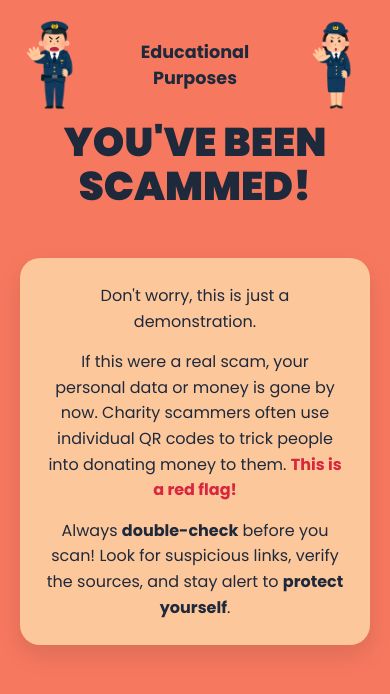
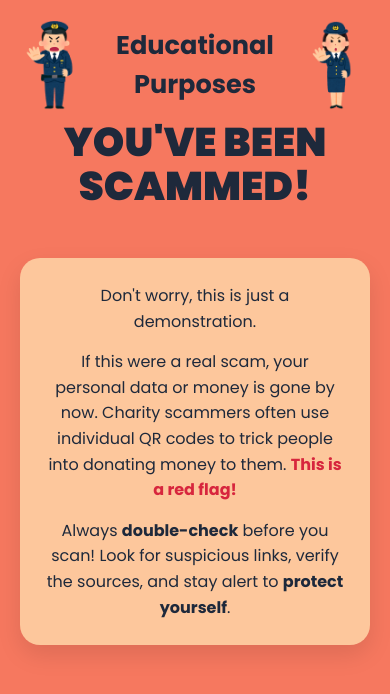
Before and after one commit to Dessmonddd/warning-page, a plain HTML site: page learn-more.html in a window 390 px wide. Drawn offline with Linux system fonts and the light colour scheme.

Commit message:
Updated sub-heading font size

```diff
--- a/learn-more.html
+++ b/learn-more.html
@@ -94,7 +94,7 @@
                 height: 90px; /* Make officers even smaller on phones */
             }
             .sub-heading {
-                font-size: 1.1rem; /* Smaller text on phones */
+                font-size: 1.6rem; /* Smaller text on phones */
             }
             .main-heading {
                 font-size: 2.5rem; /* Smaller main title */
```
